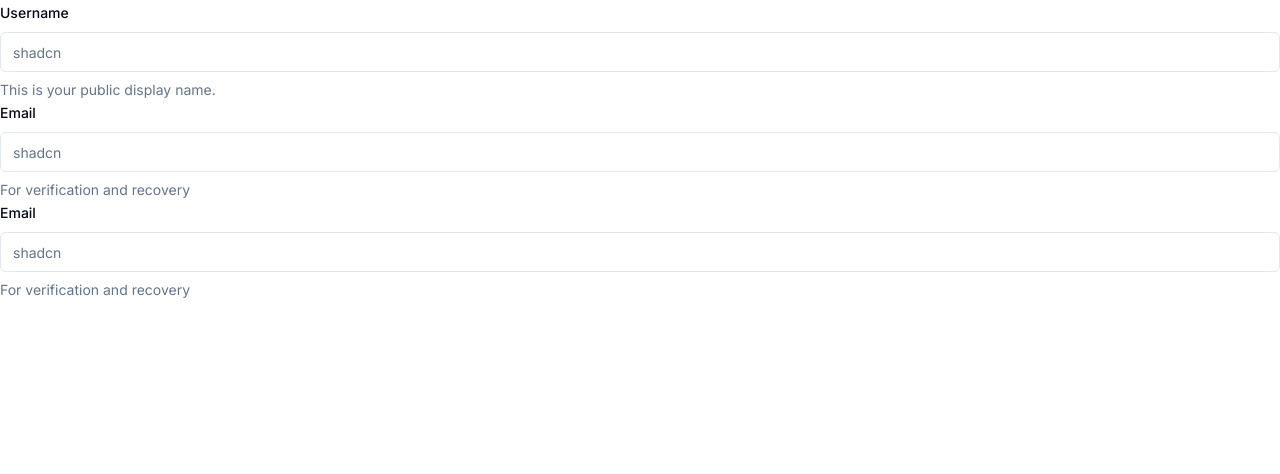
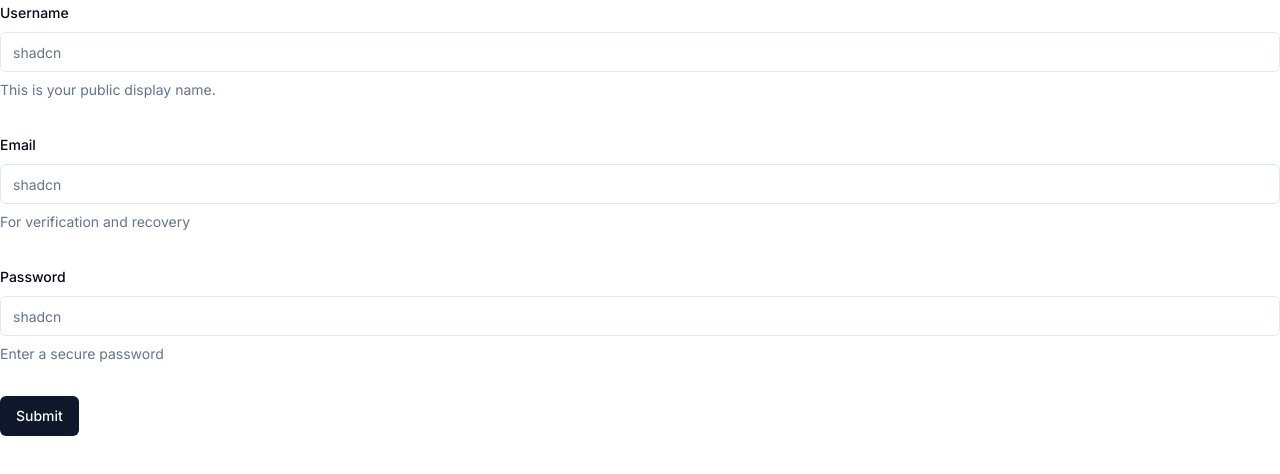
Before and after one commit to perpyderp/full-lobby-frontend, a Next.js app: page /register in a window 1280 px wide. Shown: the top 474 px of the page. Built offline with nearby package versions, Linux system fonts and the light colour scheme.

Commit message:
Installed axios. Added button to registration page

```diff
--- a/app/layout.tsx
+++ b/app/layout.tsx
@@ -6,7 +6,7 @@ const inter = Inter({ subsets: ['latin'] })
 
 export const metadata: Metadata = {
   title: 'Full Lobby',
-  description: 'Review, share, and socialize gaming experiences',
+  description: 'Socialize, review, and share gaming experiences',
 }
 
 export default function RootLayout({
--- a/app/register/page.tsx
+++ b/app/register/page.tsx
@@ -16,6 +16,10 @@ import {
 } from "@/components/ui/form"
 import { Input } from "@/components/ui/input";
 import { toast } from "@/components/ui/use-toast";
+
+import axios from "axios";
+import { redirect } from "next/dist/server/api-utils"
+import Error from "next/error"
 
 const formSchema = z.object({
     username: z.string().min(2).max(50),
@@ -44,7 +48,17 @@ export default function Register() {
     // 2. Define a submit handler.
     function onSubmit(values: z.infer<typeof formSchema>) {
         // Do something with the form values.
-        // ✅ This will be type-safe and validated.
+        axios.post("http://localhost:8080/api/auth/register", {
+            body: form
+        })
+            .then((response) => {
+                console.log(response.data);
+            })
+            .catch((error: Error) => {
+                console.log(error);
+            })
+
+
         console.log(values)
     }
 
@@ -52,6 +66,7 @@ export default function Register() {
         <>
 
         <Form {...form}>
+            <form onSubmit={form.handleSubmit(onSubmit)} className="space-y-8">
                 <FormField
                     control={form.control}
                     name="username"
@@ -85,15 +100,17 @@ export default function Register() {
                     name="password"
                     render={({ field }) => (
                         <FormItem>
-                    <FormLabel>Email</FormLabel>
+                        <FormLabel>Password</FormLabel>
                         <FormControl>
                             <Input placeholder="shadcn" {...field} />
                         </FormControl>
-                    <FormDescription>For verification and recovery</FormDescription>
+                        <FormDescription>Enter a secure password</FormDescription>
                         <FormMessage />
                         </FormItem>
                     )}
                 />
+                <Button type="submit">Submit</Button>
+            </form>
         </Form>
 
 
--- a/package.json
+++ b/package.json
@@ -16,6 +16,7 @@
     "@radix-ui/react-slot": "^1.0.2",
     "@radix-ui/react-toast": "^1.1.5",
     "@reduxjs/toolkit": "^1.9.7",
+    "axios": "^1.6.2",
     "class-variance-authority": "^0.7.0",
     "clsx": "^2.0.0",
     "lucide-react": "^0.292.0",
```
Also changed, not shown: 1 other file (tests, documents, lock files or other folders). Lines whose indentation alone changed are shown as unchanged.
